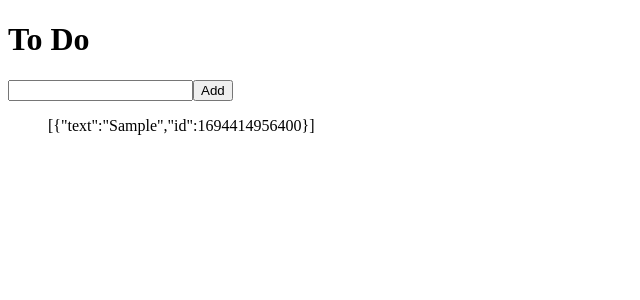
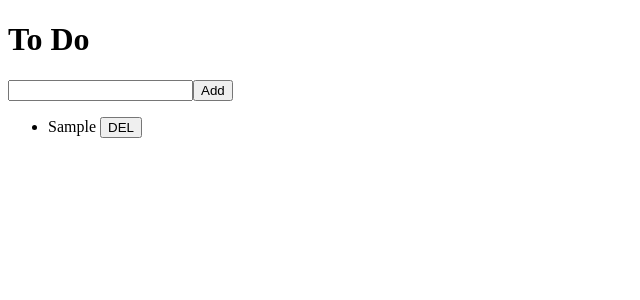
Before and after one commit to j-kyung99/vanilla-redux, a React (Create React App) app: page / in a window 1280 px wide. Both pictures are taken after typing "Sample" into the empty fields and a click on the button "Add". Shown: the top 300 px of the page, without its empty margins (0-640 px from the left). Built offline with nearby package versions, Linux system fonts and the light colour scheme.

Commit message:
#3.4 Deleting To Do

```diff
--- /dev/null
+++ b/src/components/ToDo.js
@@ -0,0 +1,18 @@
+import React from "react";
+import { useDispatch } from "react-redux";
+import { deleteToDo } from "../store";
+
+function ToDo({ text, id }) {
+  const dispatch = useDispatch();
+
+  const onClick = () => {
+    dispatch(deleteToDo(id));
+  };
+  return (
+    <li>
+      {text} <button onClick={onClick}>DEL</button>
+    </li>
+  );
+}
+
+export default ToDo;
--- a/src/routes/Home.js
+++ b/src/routes/Home.js
@@ -1,6 +1,7 @@
 import React, { useState } from "react";
 import { useDispatch, useSelector } from "react-redux";
 import { addToDo } from "../store";
+import ToDo from "../components/ToDo";
 
 function Home(props) {
   const [text, setText] = useState("");
@@ -21,7 +22,11 @@ function Home(props) {
         <input type="text" value={text} onChange={onChange} />
         <button>Add</button>
       </form>
-      <ul>{JSON.stringify(todo)}</ul>
+      <ul>
+        {todo.map((item) => (
+          <ToDo {...item} key={item.id} />
+        ))}
+      </ul>
     </>
   );
 }
--- a/src/store.js
+++ b/src/store.js
@@ -13,7 +13,7 @@ export const addToDo = (text) => {
 export const deleteToDo = (id) => {
   return {
     type: DELETE,
-    id,
+    id: parseInt(id),
   };
 };
 
@@ -22,7 +22,7 @@ const reducer = (state = [], action) => {
     case ADD:
       return [{ text: action.text, id: Date.now() }, ...state];
     case DELETE:
-      return state.filter((toDo) => toDo.id !== action.id);
+      return state.filter((toDo) => toDo.id !== parseInt(action.id));
     default:
       return state;
   }
```
